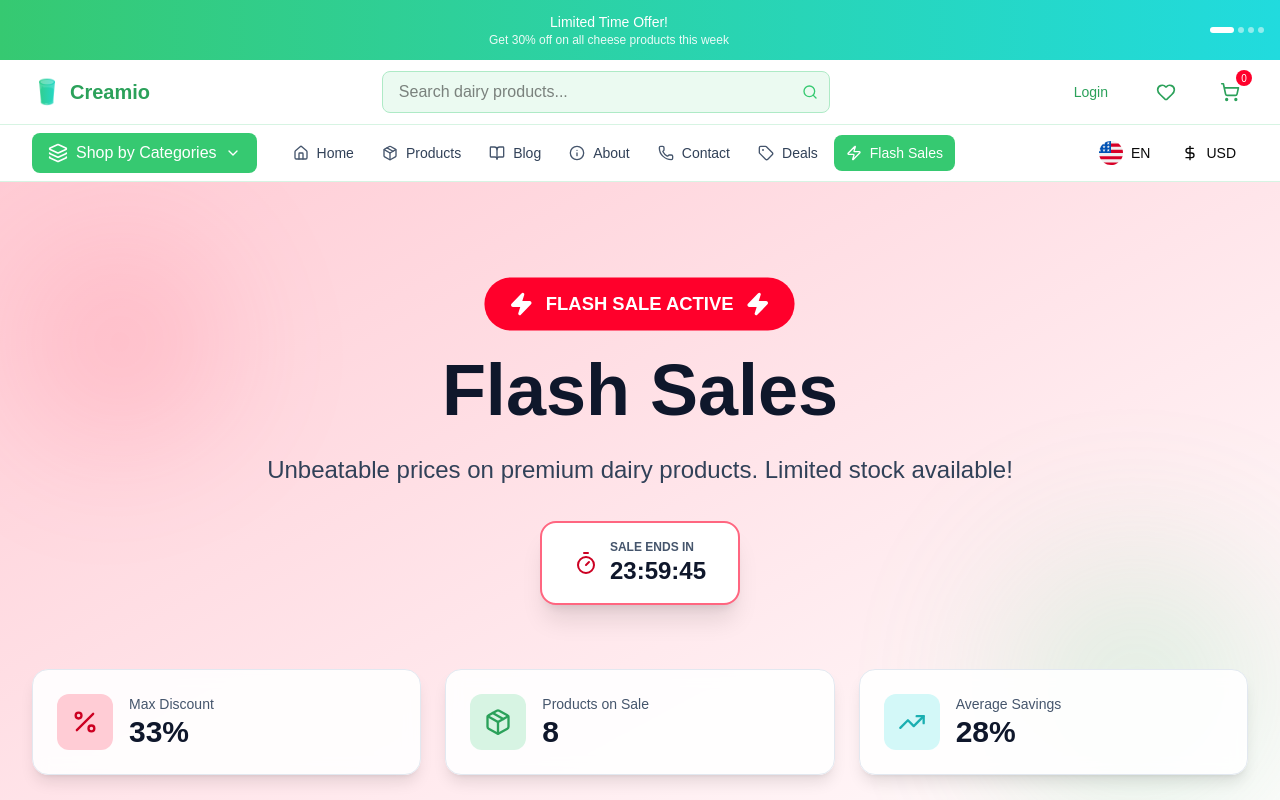
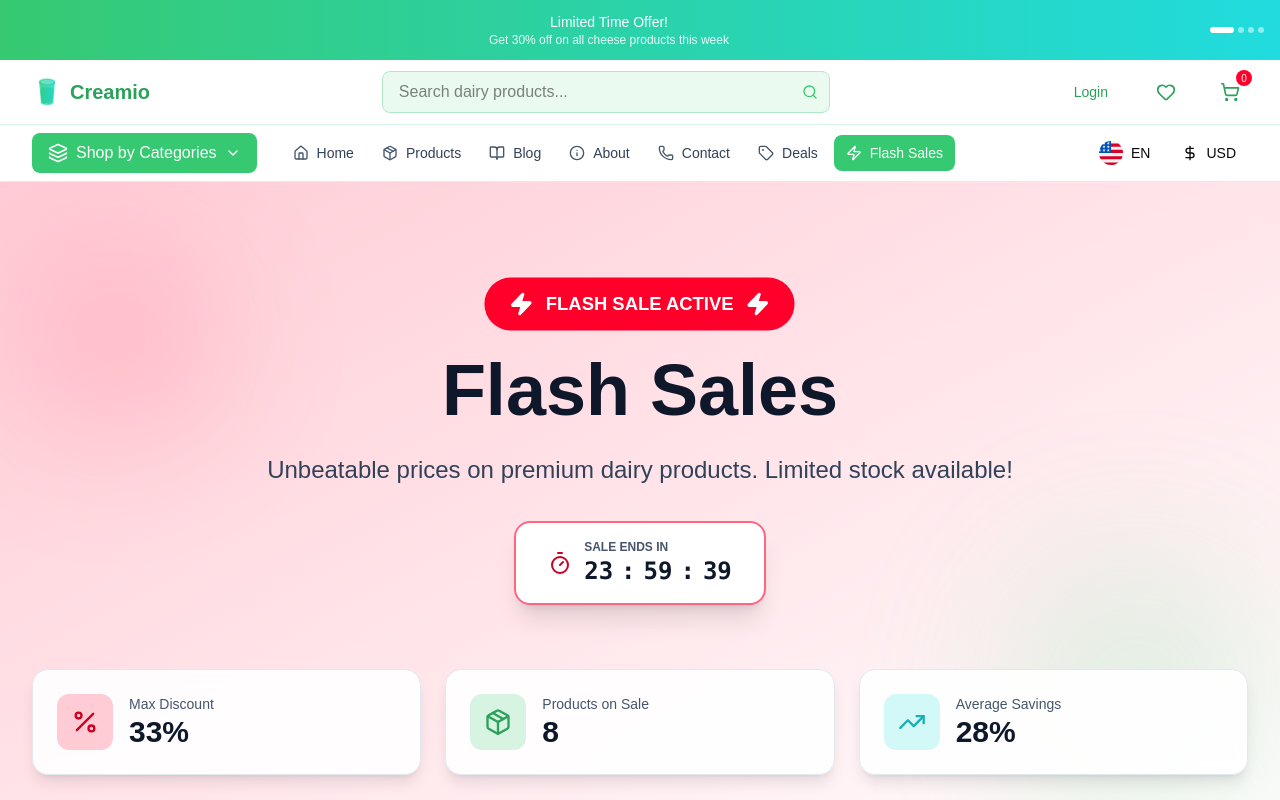
Before and after one commit to janitheranga/creamio, a Next.js app: page /flash-sales in a window 1280 px wide. Shown: the top 800 px of the page. Built offline with nearby package versions, Linux system fonts and the light colour scheme.

Commit message:
Countdown timer is fixed

```diff
--- a/app/flash-sales/page.tsx
+++ b/app/flash-sales/page.tsx
@@ -1,6 +1,6 @@
 "use client";
 
-import { useState, useMemo } from "react";
+import { useState, useMemo, useEffect } from "react";
 import { motion, AnimatePresence } from "motion/react";
 import { products } from "@/app/lib/data";
 import { useCartStore } from "@/app/lib/store/cartStore";
@@ -34,6 +34,34 @@ export default function FlashSalesPage() {
   const [sortBy, setSortBy] = useState<"discount" | "price" | "rating">(
     "discount"
   );
+  const [timeLeft, setTimeLeft] = useState({
+    hours: 23,
+    minutes: 59,
+    seconds: 45,
+  });
+
+  useEffect(() => {
+    const timer = setInterval(() => {
+      setTimeLeft((prev) => {
+        let { hours, minutes, seconds } = prev;
+        if (seconds > 0) {
+          seconds--;
+        } else if (minutes > 0) {
+          minutes--;
+          seconds = 59;
+        } else if (hours > 0) {
+          hours--;
+          minutes = 59;
+          seconds = 59;
+        } else {
+          clearInterval(timer);
+          return { hours: 0, minutes: 0, seconds: 0 };
+        }
+        return { hours, minutes, seconds };
+      });
+    }, 1000);
+    return () => clearInterval(timer);
+  }, []);
 
   // Get flash sale products
   const flashSaleProducts = useMemo(() => {
@@ -138,7 +166,7 @@ export default function FlashSalesPage() {
               available!
             </p>
 
-            {/* Countdown Timer Placeholder */}
+            {/* Countdown Timer */}
             <motion.div
               initial={{ opacity: 0, scale: 0.9 }}
               animate={{ opacity: 1, scale: 1 }}
@@ -150,8 +178,12 @@ export default function FlashSalesPage() {
                 <p className="text-xs text-slate-600 uppercase font-semibold">
                   Sale Ends In
                 </p>
-                <div className="flex gap-2 text-2xl font-bold text-slate-900">
-                  <span>23:59:45</span>
+                <div className="flex gap-2 text-2xl font-bold text-slate-900 font-mono">
+                  <span>{String(timeLeft.hours).padStart(2, "0")}</span>
+                  <span>:</span>
+                  <span>{String(timeLeft.minutes).padStart(2, "0")}</span>
+                  <span>:</span>
+                  <span>{String(timeLeft.seconds).padStart(2, "0")}</span>
                 </div>
               </div>
             </motion.div>
--- a/app/globals.css
+++ b/app/globals.css
@@ -59,11 +59,6 @@
     --foreground: 0 0% 3.6%;
   }
 
-  .dark {
-    /* Dark mode background and foreground */
-    --background: 0 0% 3.6%;
-    --foreground: 0 0% 98%;
-  }
 }
 
 @layer base {
@@ -219,10 +214,6 @@
   background-color: rgb(243, 244, 246);
 }
 
-.dark ::-webkit-scrollbar-track {
-  background-color: rgb(15, 23, 42);
-}
-
 ::-webkit-scrollbar-thumb {
   background-color: var(--color-celadon-500);
   border-radius: 9999px;
```
